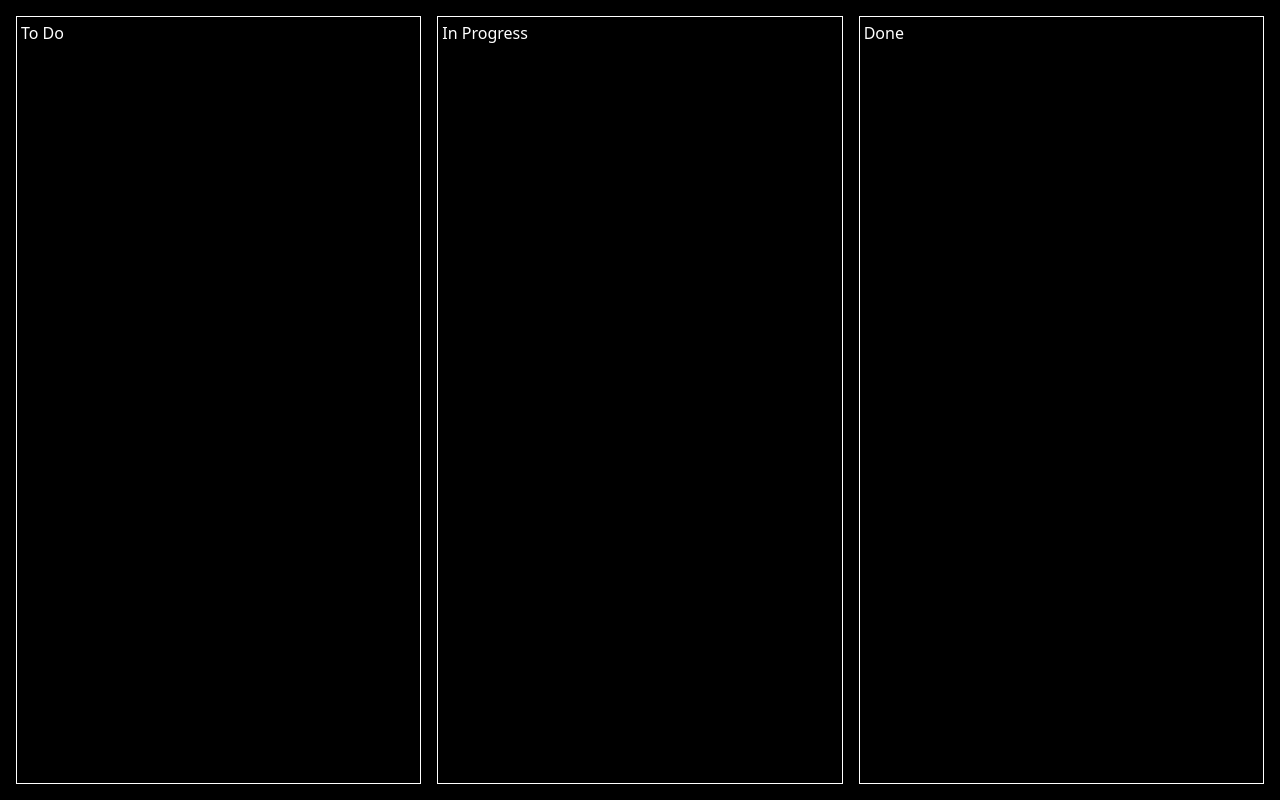
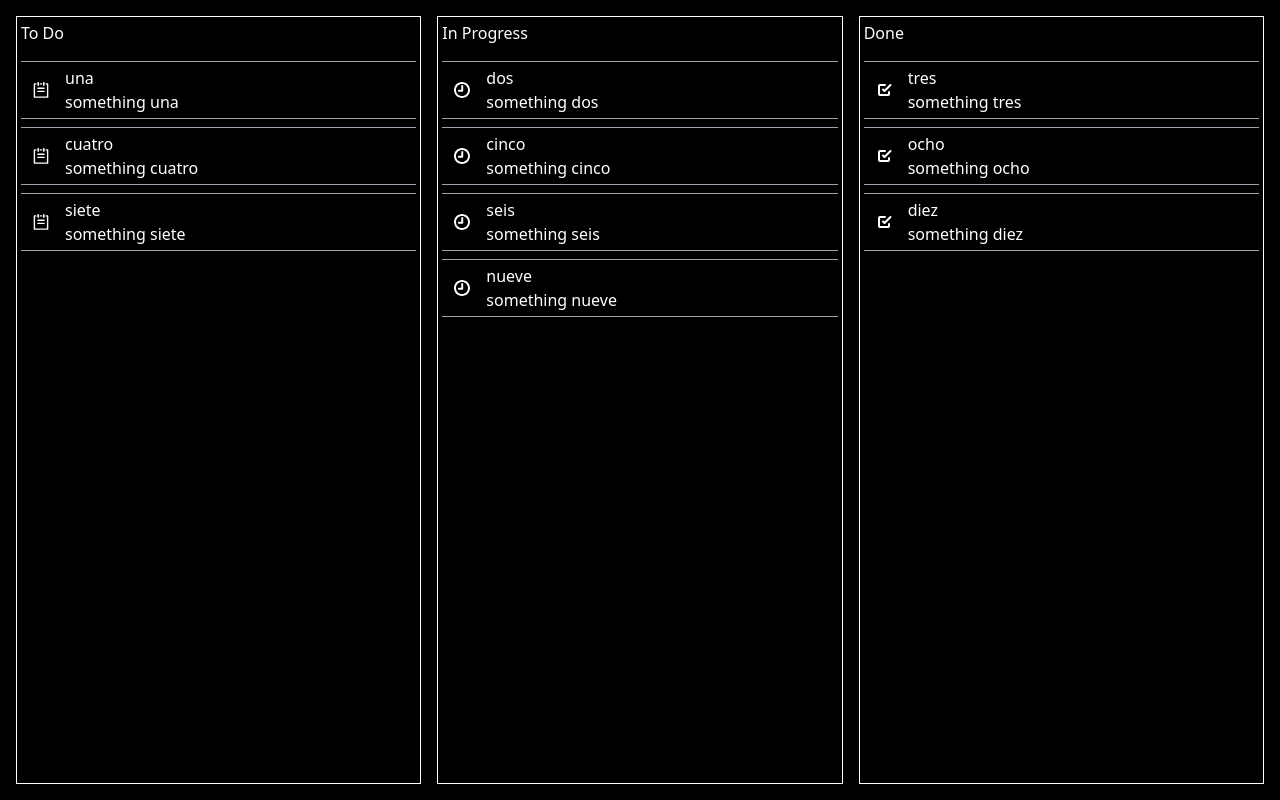
Before and after one commit to tw1ttt3r/lottus-education-board, a React (Create React App) app: page / in a window 1280 px wide. Built offline with nearby package versions, Linux system fonts and the light colour scheme.

Commit message:
chore: implemented SectionBoard and mock data

```diff
--- a/src/components/Board.tsx
+++ b/src/components/Board.tsx
@@ -1,4 +1,5 @@
 import { FC } from "react";
+import SectionBoard from "components/SectionBoard";
 
 type BoardProps = {
   className?: string;
@@ -26,14 +27,87 @@ const status: Status = {
   },
 }
 
+const tasks = [
+  {
+    id: 1,
+    title: "una",
+    description: "something una",
+    status: "todo"
+  },
+  {
+    id: 2,
+    title: "dos",
+    description: "something dos",
+    status: "inprogress"
+  },
+  {
+    id: 3,
+    title: "tres",
+    description: "something tres",
+    status: "done"
+  },
+  {
+    id: 4,
+    title: "cuatro",
+    description: "something cuatro",
+    status: "todo"
+  },
+  {
+    id: 7,
+    title: "cinco",
+    description: "something cinco",
+    status: "inprogress"
+  },
+  {
+    id: 10,
+    title: "seis",
+    description: "something seis",
+    status: "inprogress"
+  },
+  {
+    id: 99,
+    title: "siete",
+    description: "something siete",
+    status: "todo"
+  },
+  {
+    id: 80,
+    title: "ocho",
+    description: "something ocho",
+    status: "done"
+  },
+  {
+    id: 34,
+    title: "nueve",
+    description: "something nueve",
+    status: "inprogress"
+  },
+  {
+    id: 99,
+    title: "diez",
+    description: "something diez",
+    status: "done"
+  },
+]
+
 const Board: FC<BoardProps> = ({ className }: BoardProps) => {
+
+  const tasksGrouped = tasks.reduce( ( prev, curr ) => {
+    if (!prev.hasOwnProperty(curr.status)) {
+      return { ...prev, [curr.status]: [curr] }
+    }
+    // @ts-ignore
+    return { ...prev, [curr.status]: [ ...prev[curr.status], curr] }
+  },
+  {});
+
   return (
     <section className="w-screen h-screen bg-black p-4 flex flex-col lg:flex-row gap-4">
       {
-
-      Object.entries(status).map(([ key, { title } ]) => <div key={key} className="border-[1px] border-solid border-white w-full h-full p-1">
-        <p className="text-white">{ title }</p>
-      </div>)
+        Object.entries(status).map(([ key, { title } ]) =>
+          // @ts-ignore
+          <SectionBoard key={key} title={title} tasks={tasksGrouped[key]} />
+        )
       }
     </section>
   )
```
